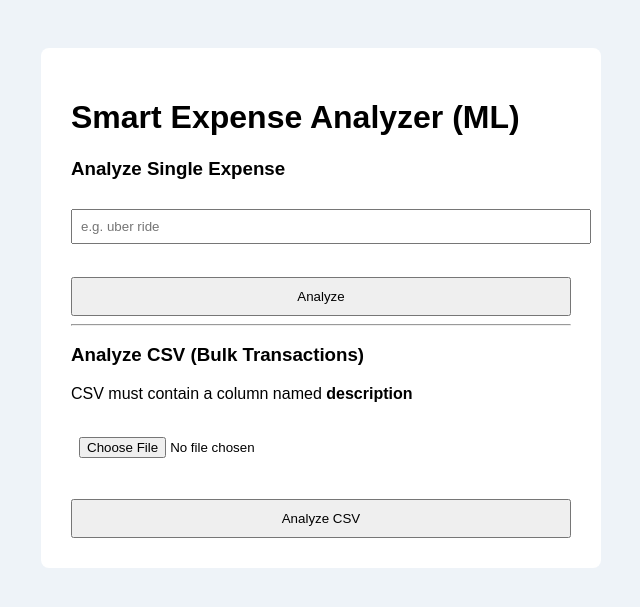
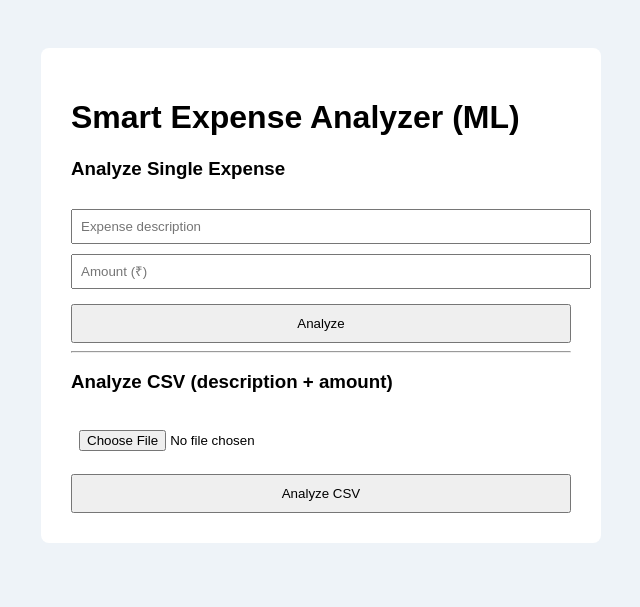
Before and after one commit to omega-beep/expense-analyzer-ml, a Flask app: page / in a window 1280 px wide. Shown: the top 607 px of the page, without its empty margins (319-959 px from the left). Run offline with Flask 3, Linux system fonts and the light colour scheme; parts of the project's set-up code (start-up, migrations or seed data) failed here and were passed over.

Commit message:
Add amount-based expense analysis for single and CSV inputs

```diff
--- a/app.py
+++ b/app.py
@@ -5,16 +5,16 @@ from predictor import predict_top_categories
 
 app = Flask(__name__)
 
-# store last CSV results for download
 last_export_df = None
 
 @app.route("/", methods=["GET", "POST"])
 def index():
     global last_export_df
 
-    predictions = None
+    single_result = None
     bulk_results = None
     category_summary = None
+    amount_summary = None
     error = None
 
     if request.method == "POST":
@@ -23,11 +23,25 @@ def index():
         # -------- SINGLE EXPENSE --------
         if form_type == "single":
             description = request.form.get("description", "").strip()
+            amount = request.form.get("amount", "").strip()
 
-            if not description:
-                error = "Please enter an expense description."
+            if not description or not amount:
+                error = "Please enter both description and amount."
             else:
-                predictions = predict_top_categories(description)
+                try:
+                    amount = float(amount)
+                    preds = predict_top_categories(description)
+                    top_category, confidence = preds[0]
+
+                    single_result = {
+                        "description": description,
+                        "amount": amount,
+                        "category": top_category,
+                        "confidence": confidence,
+                        "predictions": preds
+                    }
+                except ValueError:
+                    error = "Amount must be a valid number."
 
         # -------- CSV UPLOAD --------
         elif form_type == "csv":
@@ -36,32 +50,35 @@ def index():
             try:
                 df = pd.read_csv(file)
 
-                if df.empty:
-                    raise ValueError("CSV file is empty.")
-
-                if "description" not in df.columns:
-                    raise ValueError("CSV must contain a 'description' column.")
+                required_cols = {"description", "amount"}
+                if not required_cols.issubset(df.columns):
+                    raise ValueError("CSV must contain 'description' and 'amount' columns.")
 
                 bulk_results = []
                 category_summary = {}
+                amount_summary = {}
                 export_rows = []
 
-                for desc in df["description"]:
+                for _, row in df.iterrows():
+                    desc = str(row["description"])
+                    amount = float(row["amount"])
+
                     preds = predict_top_categories(desc)
-
-                    # top-1 for summary
                     top1_cat, top1_conf = preds[0]
                     top2_cat, top2_conf = preds[1]
 
                     category_summary[top1_cat] = category_summary.get(top1_cat, 0) + 1
+                    amount_summary[top1_cat] = amount_summary.get(top1_cat, 0) + amount
 
                     bulk_results.append({
                         "description": desc,
+                        "amount": amount,
                         "predictions": preds
                     })
 
                     export_rows.append({
                         "description": desc,
+                        "amount": amount,
                         "top_category": top1_cat,
                         "top_confidence": top1_conf,
                         "second_category": top2_cat,
@@ -75,9 +92,10 @@ def index():
 
     return render_template(
         "index.html",
-        predictions=predictions,
+        single_result=single_result,
         bulk_results=bulk_results,
         category_summary=category_summary,
+        amount_summary=amount_summary,
         error=error
     )
 
@@ -97,7 +115,7 @@ def download_csv():
         io.BytesIO(output.getvalue().encode()),
         mimetype="text/csv",
         as_attachment=True,
-        download_name="expense_predictions.csv"
+        download_name="expense_analysis.csv"
     )
 
 
--- a/templates/index.html
+++ b/templates/index.html
@@ -4,115 +4,124 @@
     <title>Expense Analyzer (ML)</title>
     <link rel="stylesheet" href="{{ url_for('static', filename='style.css') }}">
     <script src="https://cdn.jsdelivr.net/npm/chart.js"></script>
-
 </head>
 <body>
 
 <div class="container">
-
     <h1>Smart Expense Analyzer (ML)</h1>
 
     {% if error %}
-        <p style="color: red; font-weight: bold;">
-            Error: {{ error }}
-        </p>
+        <p style="color: red; font-weight: bold;">{{ error }}</p>
     {% endif %}
 
-    <!-- ========= SINGLE EXPENSE ========= -->
+    <!-- SINGLE EXPENSE -->
     <h3>Analyze Single Expense</h3>
-
     <form method="POST">
         <input type="hidden" name="form_type" value="single">
 
-        <input type="text" name="description" placeholder="e.g. uber ride" required>
-        <br><br>
+        <input type="text" name="description" placeholder="Expense description" required>
+        <input type="number" name="amount" placeholder="Amount (₹)" step="0.01" required>
+
         <button type="submit">Analyze</button>
     </form>
 
-    {% if predictions %}
-        <h3>Top Predictions</h3>
+    {% if single_result %}
+        <hr>
+        <h3>Single Expense Analysis</h3>
+        <p>
+            <strong>₹{{ "%.2f"|format(single_result.amount) }}</strong>
+            spent on
+            <strong>{{ single_result.category }}</strong>
+            ({{ single_result.confidence }}% confidence)
+        </p>
+
+        <h4>Other possible categories</h4>
         <ul>
-            {% for category, confidence in predictions %}
-                <li>
-                    <strong>{{ category }}</strong> — {{ confidence }}%
-                </li>
+            {% for category, confidence in single_result.predictions %}
+                <li>{{ category }} — {{ confidence }}%</li>
             {% endfor %}
         </ul>
     {% endif %}
 
     <hr>
 
-    <!-- ========= CSV UPLOAD ========= -->
-    <h3>Analyze CSV (Bulk Transactions)</h3>
-    <p>CSV must contain a column named <strong>description</strong></p>
-
+    <!-- CSV UPLOAD -->
+    <h3>Analyze CSV (description + amount)</h3>
     <form method="POST" enctype="multipart/form-data">
         <input type="hidden" name="form_type" value="csv">
-
         <input type="file" name="csv_file" accept=".csv" required>
-        <br><br>
         <button type="submit">Analyze CSV</button>
     </form>
 
     {% if bulk_results %}
-        <h3>CSV Results</h3>
-
+        <h3>Transaction Results</h3>
         {% for item in bulk_results %}
-            <div style="margin-bottom: 15px;">
+            <p>
                 <strong>{{ item.description }}</strong>
-                <ul>
-                    {% for category, confidence in item.predictions %}
-                        <li>{{ category }} — {{ confidence }}%</li>
-                    {% endfor %}
-                </ul>
-            </div>
+                — ₹{{ "%.2f"|format(item.amount) }}
+            </p>
+            <ul>
+                {% for category, confidence in item.predictions %}
+                    <li>{{ category }} — {{ confidence }}%</li>
+                {% endfor %}
+            </ul>
         {% endfor %}
     {% endif %}
 
     {% if category_summary %}
         <hr>
-        <h3>Category Summary</h3>
-
-        <canvas id="barChart" width="400" height="200"></canvas>
-        <br>
-        <canvas id="pieChart" width="400" height="200"></canvas>
+        <h3>Category Summary (Count)</h3>
+        <ul>
+            {% for category, count in category_summary.items() %}
+                <li><strong>{{ category }}</strong>: {{ count }}</li>
+            {% endfor %}
+        </ul>
     {% endif %}
 
+    {% if amount_summary %}
+        <hr>
+        <h3>Total Spend by Category</h3>
+        <ul>
+            {% for category, total in amount_summary.items() %}
+                <li><strong>{{ category }}</strong>: ₹{{ "%.2f"|format(total) }}</li>
+            {% endfor %}
+        </ul>
+
+        <canvas id="barChart"></canvas>
+        <canvas id="pieChart"></canvas>
+    {% endif %}
 
     {% if category_summary %}
-        <hr>
         <form action="/download" method="GET">
-            <button type="submit">Download Results as CSV</button>
+            <button type="submit">Download Analysis CSV</button>
         </form>
     {% endif %}
+</div>
 
-</div>
-{% if category_summary %}
+{% if category_summary and amount_summary %}
 <script>
-    const categoryData = {{ category_summary | tojson }};
+    const countData = JSON.parse('{{ category_summary | tojson | safe }}');
+    const amountData = JSON.parse('{{ amount_summary | tojson | safe }}');
 
-    const labels = Object.keys(categoryData);
-    const values = Object.values(categoryData);
+    const labels = Object.keys(amountData);
 
-    // BAR CHART
     new Chart(document.getElementById('barChart'), {
         type: 'bar',
         data: {
             labels: labels,
             datasets: [{
-                label: 'Number of Transactions',
-                data: values
+                label: 'Transaction Count',
+                data: Object.values(countData)
             }]
         }
     });
 
-    // PIE CHART
     new Chart(document.getElementById('pieChart'), {
         type: 'pie',
         data: {
             labels: labels,
             datasets: [{
-                data: values
+                data: Object.values(amountData)
             }]
         }
     });
```
